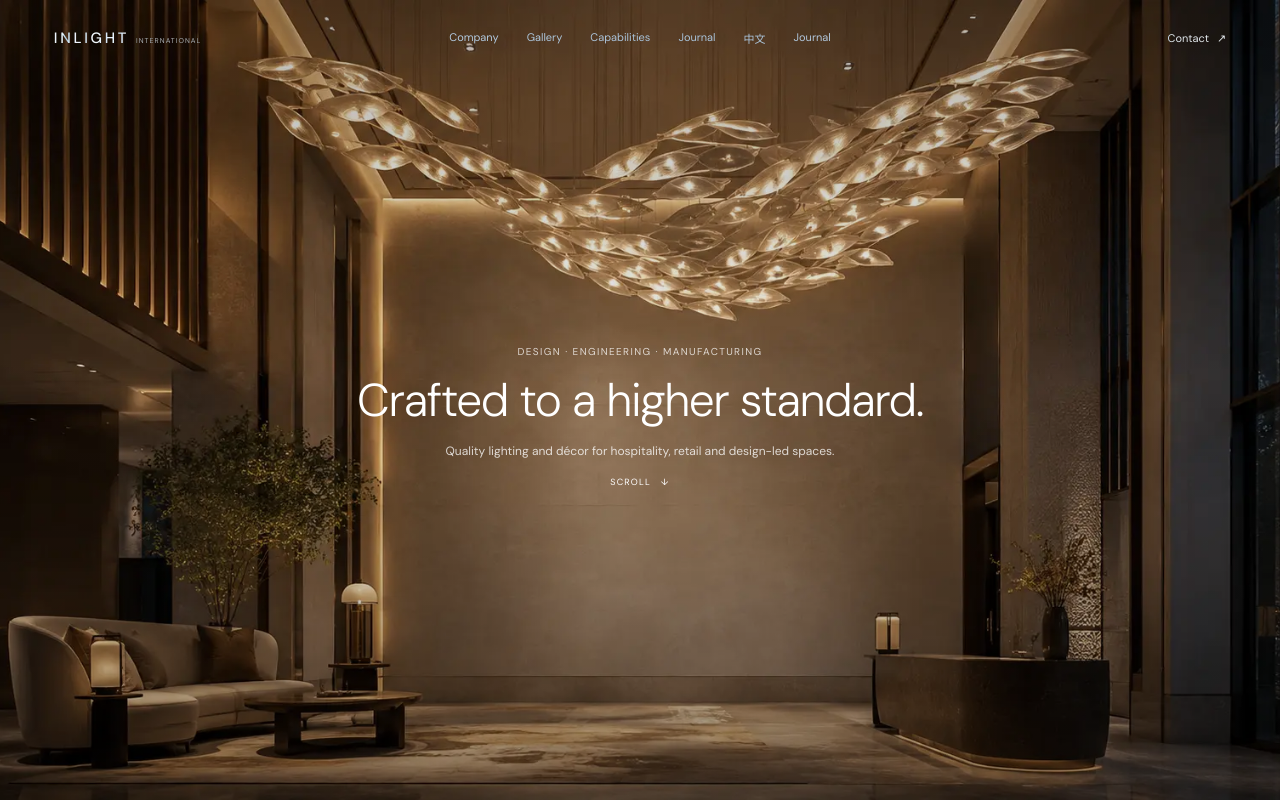
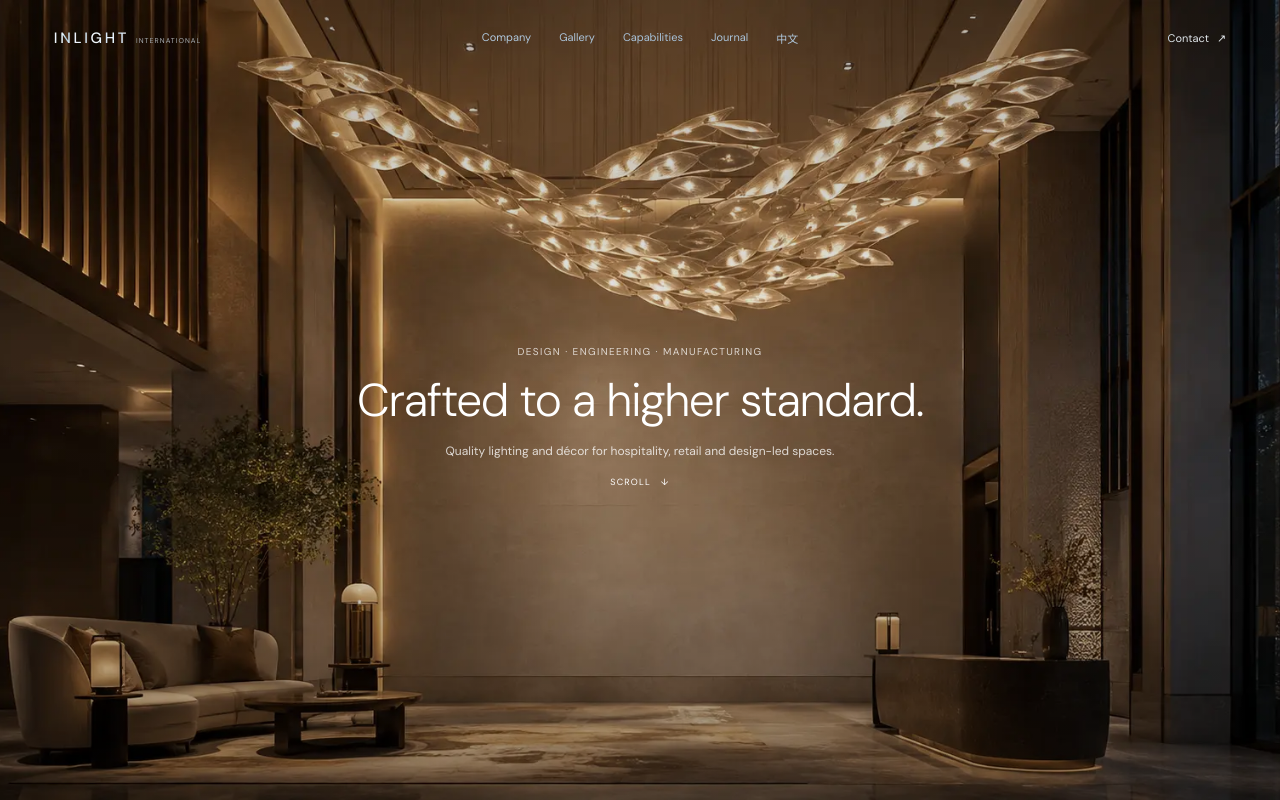
Before and after one commit to ahamdjin/Inlightii, a React (Vite) app: page / in a window 1280 px wide. Shown: the top 800 px of the page. Built offline with nearby package versions, Linux system fonts and the light colour scheme.

Commit message:
Route Chinese homepage and load expanding difference styles

```diff
--- a/src/main.tsx
+++ b/src/main.tsx
@@ -1,4 +1,4 @@
-import { StrictMode, useEffect } from 'react'
+import { StrictMode } from 'react'
 import { createRoot } from 'react-dom/client'
 import App from './App'
 import BlogPage from './BlogPage'
@@ -7,32 +7,15 @@ import './styles.css'
 import './pages.css'
 import './hero-fix.css'
 import './difference-enhancement.css'
-
-function HomePage() {
-  useEffect(() => {
-    const centerNav = document.querySelector('.nav__links')
-    const contactLink = document.querySelector<HTMLAnchorElement>('.nav__contact')
-
-    if (centerNav && !centerNav.querySelector('[data-journal-link]')) {
-      const journalLink = document.createElement('a')
-      journalLink.href = '/blog'
-      journalLink.textContent = 'Journal'
-      journalLink.setAttribute('data-journal-link', 'true')
-      centerNav.appendChild(journalLink)
-    }
-
-    if (contactLink) contactLink.href = '/contact'
-  }, [])
-
-  return <App />
-}
+import './difference-expand.css'
 
 function Router() {
   const path = window.location.pathname.replace(/\/+$/, '') || '/'
 
   if (path === '/blog') return <BlogPage />
   if (path === '/contact') return <ContactPage />
-  return <HomePage />
+  if (path === '/zh') return <App language="zh" />
+  return <App />
 }
 
 createRoot(document.getElementById('root')!).render(
```
